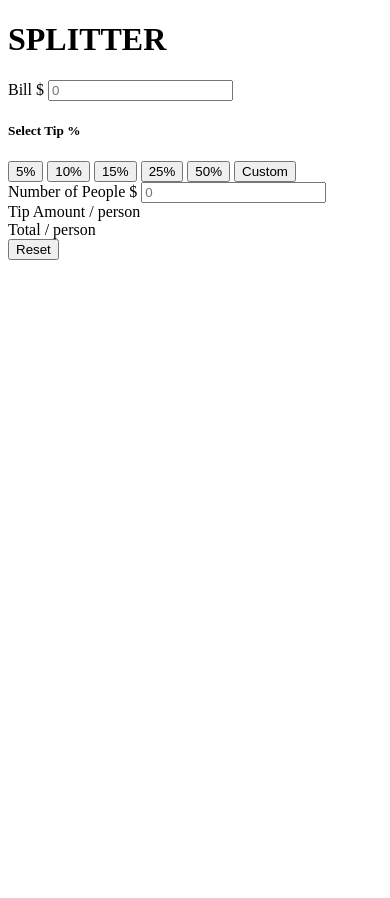
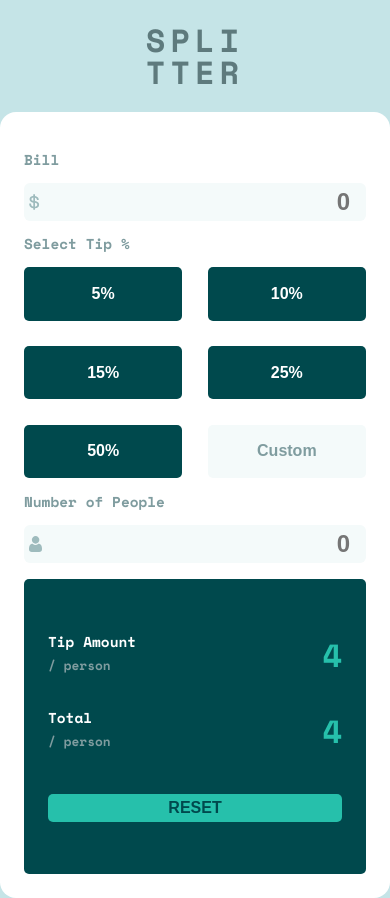
Before and after one commit to OPCODE7/tip-calculator, a plain HTML site: page index.html in a window 390 px wide. Before the commit the page ends 844 px from the top, so only its background shows below. Drawn offline with nearby package versions, Linux system fonts and the light colour scheme.

Commit message:
Mobile Layout

```diff
--- a/index.html
+++ b/index.html
@@ -4,11 +4,11 @@
 <head>
   <meta charset="UTF-8">
   <meta name="viewport" content="width=device-width, initial-scale=1.0">
-  <!-- displays site properly based on user's device -->
 
   <link rel="icon" type="image/png" sizes="32x32" href="./images/favicon-32x32.png">
 
   <title>Frontend Mentor | Tip calculator app</title>
+  <link rel="stylesheet" href="style.css">
 
 </head>
 
@@ -19,34 +19,40 @@
 
   <main class="container">
     <div class="container__options">
+      <label>Bill</label>
       <div class="container__options__bill">
-        <label>Bill</label>
-        <span>$</span>
+        <img src="images/icon-dollar.svg" alt="icon-dollar">
         <input type="text" placeholder="0" id="bill">
       </div>
+      <label>Select Tip %</label>
       <div class="container__options__tip">
-        <h5>Select Tip %</h5>
         <button class="btn__tip">5%</button>
         <button class="btn__tip">10%</button>
         <button class="btn__tip">15%</button>
         <button class="btn__tip">25%</button>
         <button class="btn__tip">50%</button>
-        <button class="btn__tip">Custom</button>
+        <button class="btn__tip" id="custom-tip">Custom</button>
       </div>
+      <label>Number of People</label>
       <div class="container__options__people">
-        <label>Number of People</label>
-        <span>$</span>
+        <img src="images/icon-person.svg" alt="icon-person">
         <input type="text" placeholder="0" id="number-people">
       </div>
     </div>
     <div class="container__results">
       <div class="container__results__tipamount">
-        <span>Tip Amount</span>
-        <span>/ person</span>
+        <div>
+          <h5 class="container__results__tipamount__title">Tip Amount</h5>
+          <span>/ person</span>
+        </div>
+        <h4 class="tip__amount">4</h4>
       </div>
       <div class="container__results__totalamount">
-        <span>Total</span>
-        <span>/ person</span>
+        <div>
+          <h5 class="container__results__totalamount__totaltitle">Total</h5>
+          <span>/ person</span>
+        </div>
+        <h4 class="total__amount">4</h4>
       </div>
       <button class="btn__reset">Reset</button>
     </div>
--- /dev/null
+++ b/style.css
@@ -0,0 +1,169 @@
+@import url('https://fonts.googleapis.com/css2?family=Space+Mono:wght@700&display=swap');
+
+:root {
+    /* ## Colors */
+
+    /* ### Primary */
+
+    --strong-cyan: hsl(172, 67%, 45%);
+
+    /* ### Neutral */
+
+    --very-dark-cyan: hsl(183, 100%, 15%);
+    --dark-grayish-cyan: hsl(186, 14%, 43%);
+    --grayish-cyan: hsl(184, 14%, 56%);
+    --light-grayish-cyan: hsl(185, 41%, 84%);
+    --very-light-grayish-cyan: hsl(189, 41%, 97%);
+    --white: hsl(0, 0%, 100%);
+}
+
+
+*,
+::after,
+::before {
+    padding: 0;
+    margin: 0;
+    box-sizing: border-box;
+}
+
+body {
+    background-color: var(--light-grayish-cyan);
+    font-family: "Space Mono", monospace;
+}
+
+header {
+    width: 100%;
+    display: flex;
+    align-items: center;
+    justify-content: center;
+}
+
+input {
+    font-size: 24px;
+    outline: none;
+    border: none;
+    border-radius: 6px;
+    background-color: var(--very-light-grayish-cyan);
+    width: 100%;
+    text-align: end;
+    padding: 5px 1rem;
+    font-weight: bold;
+    color: var(--very-dark-cyan);
+}
+
+
+
+.header__title {
+    margin: 0 auto;
+    line-height: 2rem;
+    padding: 1.5rem 0;
+    color: var(--dark-grayish-cyan);
+}
+
+.header__title>span {
+    display: block;
+    letter-spacing: 5px;
+}
+
+.container {
+    background-color: var(--white);
+    border-radius: 1rem;
+    padding: 1.5rem;
+}
+
+label {
+    font-size: .9rem;
+    color: var(--grayish-cyan);
+    display: block;
+    margin: .8rem 0;
+}
+
+.container__options__bill,
+.container__options__people {
+    width: 100%;
+    display: flex;
+    position: relative;
+    color: var(--grayish-cyan);
+}
+
+.container__options__bill>img,
+.container__options__people>img {
+    position: absolute;
+    top: 50%;
+    transform: translateY(-50%);
+    margin-left: 5px;
+}
+
+.container__options__tip {
+    display: grid;
+    grid-template-columns: repeat(2, 1fr);
+    grid-template-rows: repeat(3, 1fr);
+    gap: 3vh;
+    height: 25vh;
+}
+
+.btn__tip {
+    background-color: var(--very-dark-cyan);
+    color: var(--white);
+    font-size: 16px;
+    outline: none;
+    border: none;
+    border-radius: 5px;
+    cursor: pointer;
+    padding: 5px 0;
+    font-weight: bold;
+}
+
+#custom-tip {
+    background-color: var(--very-light-grayish-cyan);
+    color: var(--grayish-cyan);
+}
+
+
+.container__results {
+    width: 100%;
+    border-radius: 5px;
+    background-color: var(--very-dark-cyan);
+    color: var(--white);
+    padding: 1.5rem;
+    margin-top: 1rem;
+    display: flex;
+    flex-direction: column;
+    align-items: center;
+    justify-content: space-evenly;
+    height: 35vh;
+}
+
+.btn__reset {
+    width: 100%;
+    background-color: var(--strong-cyan);
+    border: none;
+    border-radius: 5px;
+    padding: 5px 0;
+    margin-top: 10px;
+    text-transform: uppercase;
+    color: var(--very-dark-cyan);
+    font-weight: bold;
+    font-size: 1rem;
+    cursor: pointer;
+}
+
+.container__results__tipamount,.container__results__totalamount{
+    width: 100%;
+    display: flex;
+    justify-content: space-between;
+}
+
+.container__results__tipamount__title,.container__results__totalamount__totaltitle{
+    font-size: .9rem;
+}
+
+.container__results__tipamount span,.container__results__totalamount span{
+    font-size: .8rem;
+    color: var(--grayish-cyan);
+}
+
+.total__amount,.tip__amount{
+    font-size: 2rem;
+    color: var(--strong-cyan);
+}
```
